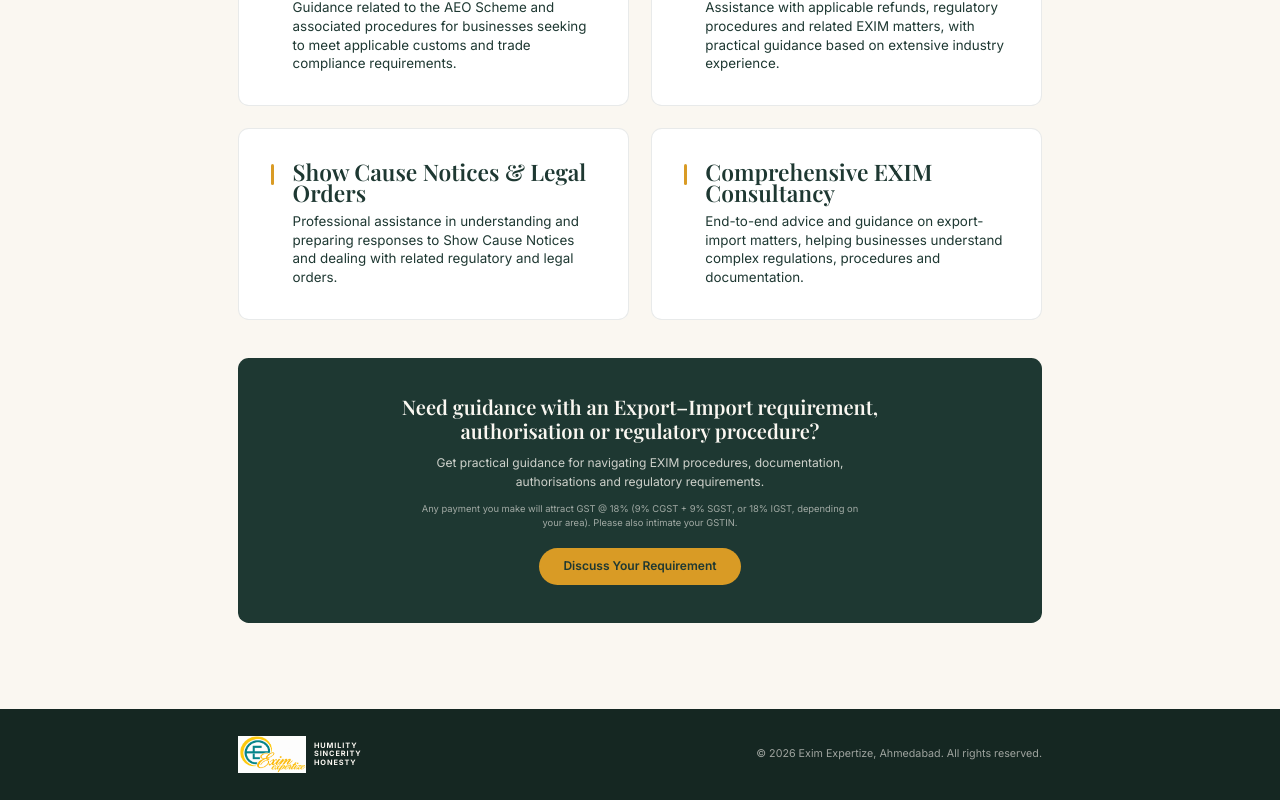
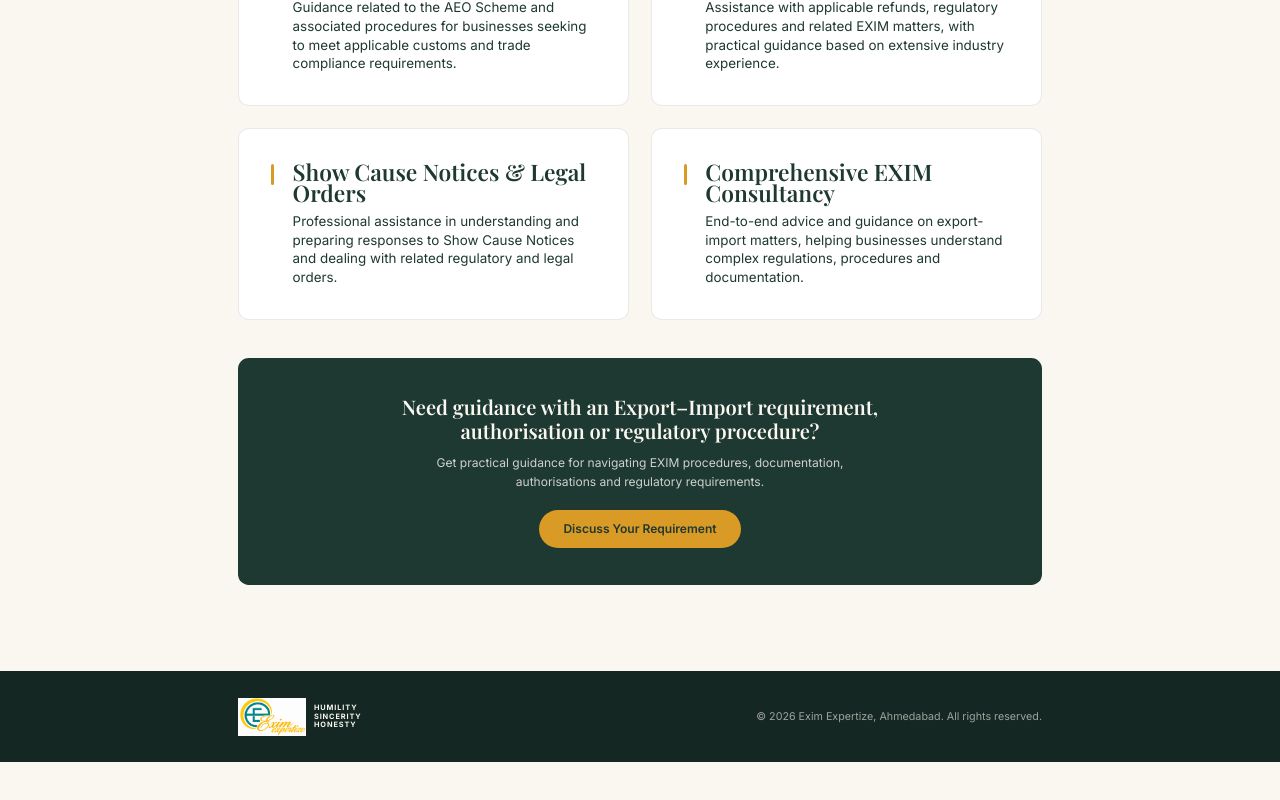
Before and after one commit to Aniket52603/exim-expertize, a React (Vite) app: page /services in a window 1280 px wide. Shown: the part 863-1663 px from the top of the page. After the commit the page ends 1625 px from the top, so only its background shows below. Built offline with nearby package versions, Linux system fonts and the light colour scheme.

Commit message:
Payment details removed

```diff
--- a/src/pages/Services.jsx
+++ b/src/pages/Services.jsx
@@ -76,11 +76,7 @@ export default function Services() {
           documentation, authorisations and regulatory requirements.
         </p>
 
-        <p className="mx-auto mt-4 max-w-2xl text-xs leading-relaxed text-cream/60 sm:text-sm">
-          Any payment you make will attract GST @ 18% (9% CGST + 9% SGST,
-          or 18% IGST, depending on your area). Please also intimate your
-          GSTIN.
-        </p>
+
 
         <Link
           to="/contact"
```
